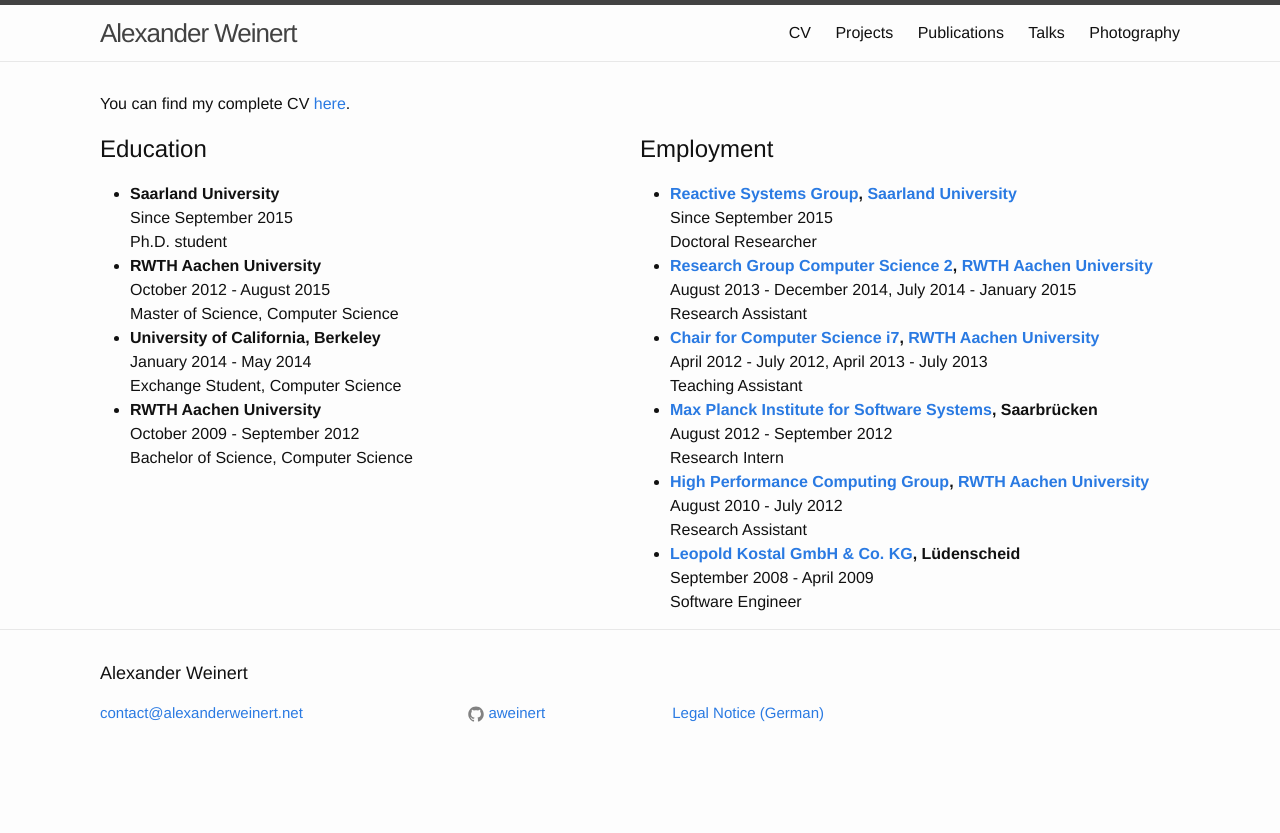
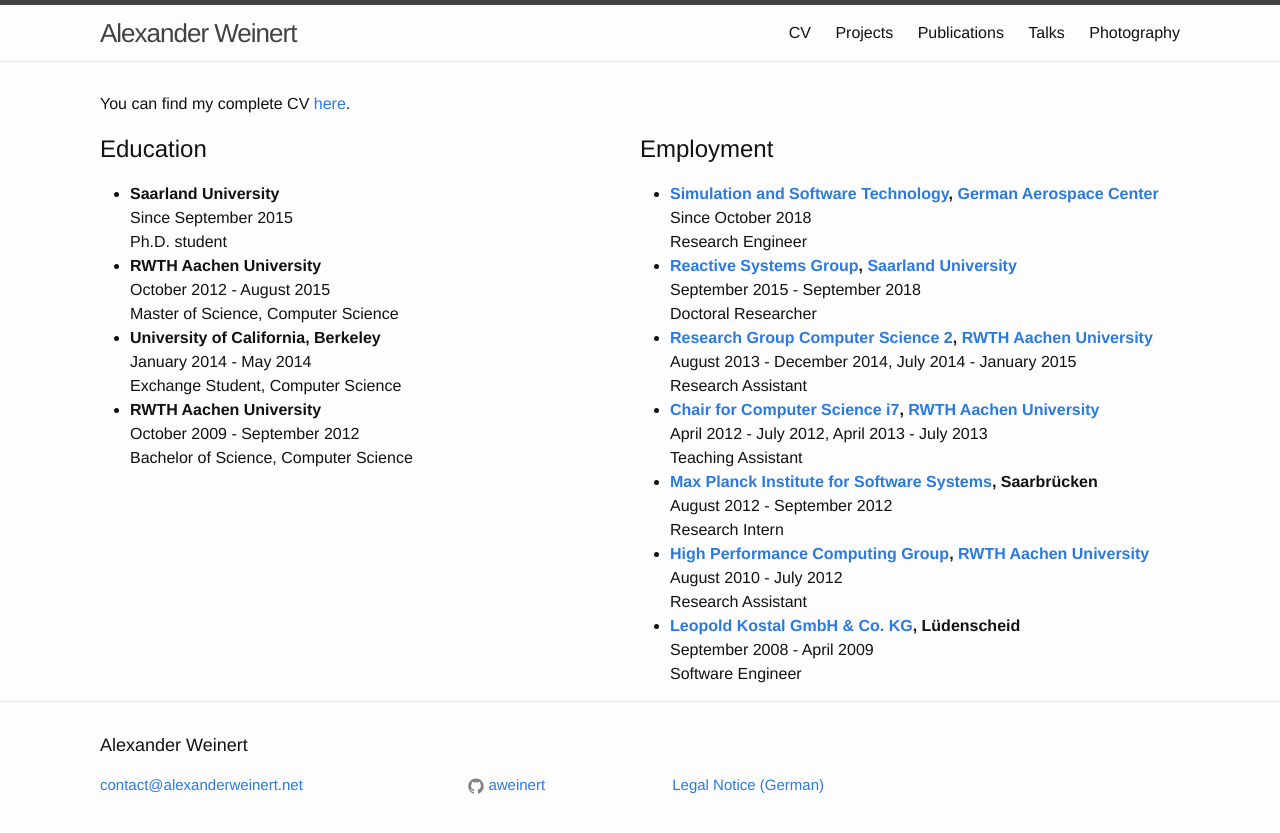
Before and after one commit to aweinert/website, a Jekyll site: the page built from cv/index.html, in a window 1280 px wide. Shown: the top 833 px of the page. Built offline with Jekyll 4.4.1, drawn with Linux system fonts in a browser that asks for light colours.

Commit message:
Update CV with DLR

```diff
--- a/cv/index.html
+++ b/cv/index.html
@@ -62,8 +62,13 @@
 
 <ul>
 	<li> <ul class="employment-entry">
+		<li class="employer-name"> <a href="https://www.dlr.de/sc">Simulation and Software Technology</a>, <a href="http://dlr.de/">German Aerospace Center</a> </li>
+		<li class="timeframe"> Since October 2018 </li>
+		<li> Research Engineer </li>
+	</ul> </li>
+	<li> <ul class="employment-entry">
 		<li class="employer-name"> <a href="https://react.uni-saarland.de">Reactive Systems Group</a>, <a href="http://www.uni-saarland.de/">Saarland University</a> </li>
-		<li class="timeframe"> Since September 2015 </li>
+		<li class="timeframe"> September 2015 - September 2018 </li>
 		<li> Doctoral Researcher </li>
 	</ul> </li>
 	<li> <ul class="employment-entry">
```
